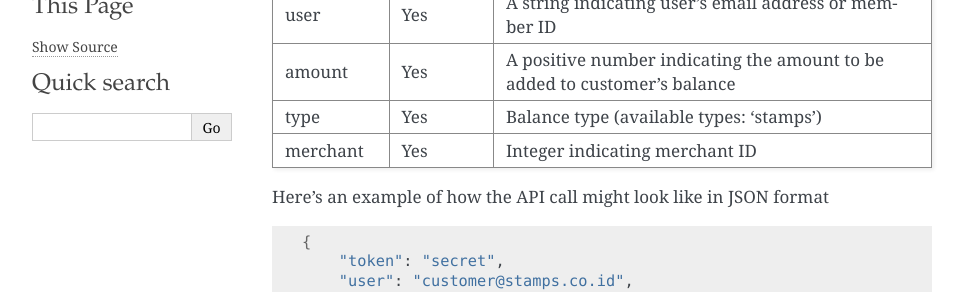
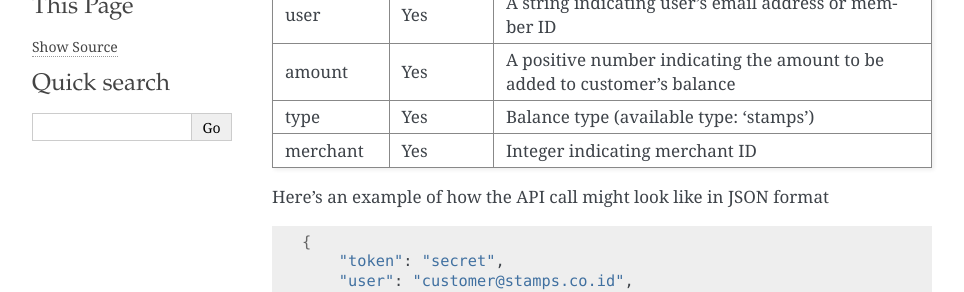
Before and after one commit to ui/stamps-api-docs, a Sphinx documentation site: the page built from source/balance_api.rst, in a window 1280 px wide and 900 px high. Shown: the part 443-735 px from the top of the window, without its empty margins (148-1112 px from the left). Built offline with Sphinx 7.4.7, drawn with Linux system fonts in a browser that asks for light colours; some of the changed text lies outside the part shown.

Commit message:
minor changes

```diff
--- a/source/balance_api.rst
+++ b/source/balance_api.rst
@@ -18,7 +18,7 @@ Parameter   Required    Description
 token       Yes         Authentication string
 user        Yes         A string indicating user's email address or member ID
 amount      Yes         A positive number indicating the amount to be added to customer's balance
-type        Yes         Balance type (available types: 'stamps')
+type        Yes         Balance type (available type: 'stamps')
 merchant    Yes         Integer indicating merchant ID
 =========== =========== =========================
 
@@ -92,7 +92,7 @@ Parameter   Required    Description
 token       Yes         Authentication string
 user        Yes         A string indicating user's email address or member ID
 amount      Yes         A positive number indicating amount to be deducted from customer's balance
-type        Yes         Balance type (available types: 'stamps')
+type        Yes         Balance type (available type: 'stamps')
 merchant    Yes         Integer indicating merchant ID
 =========== =========== =========================
 
```
